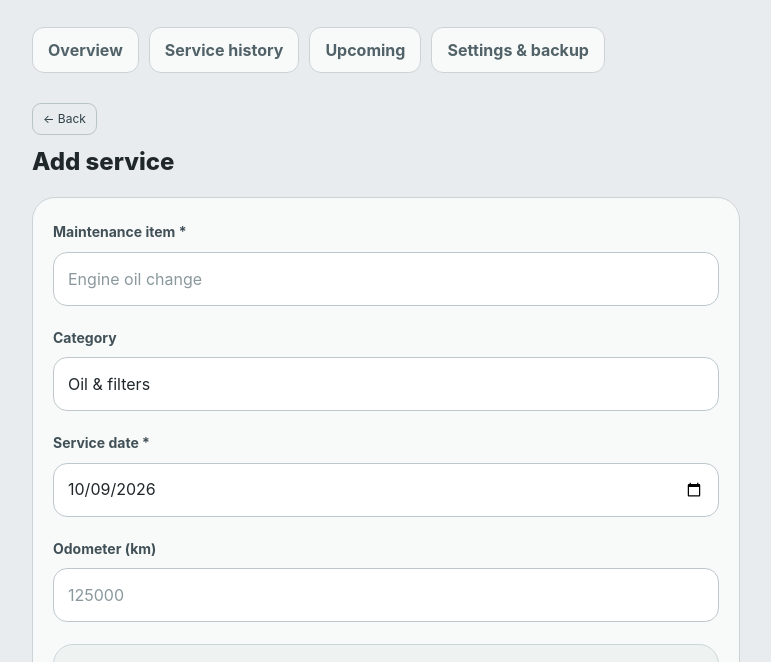
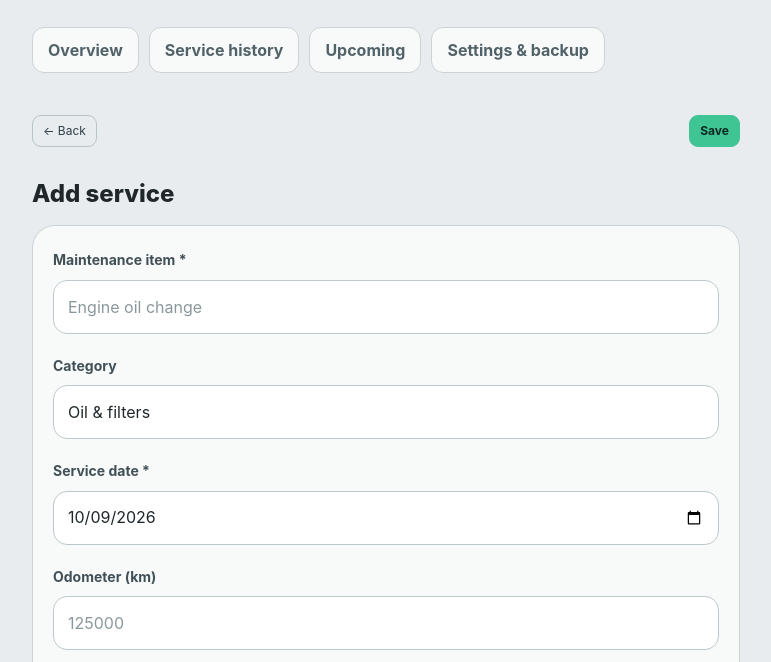
Before and after one commit to abojkov/util-web-garage, a plain HTML site: page index.html in a window 1280 px wide. Both pictures are taken after a click on the button "＋ Add service record". Shown: the part 61-723 px from the top of the page, without its empty margins (254-1025 px from the left). Drawn offline with Linux system fonts and the light colour scheme.

Commit message:
[no-issue] Improve save button on action

```diff
--- a/index.html
+++ b/index.html
@@ -698,6 +698,39 @@
 
     #serviceCostTotal {
       margin-top: 4px
+    }
+    #editor.tab > .editor-actions {
+      display: flex;
+      flex-direction: row;
+      justify-content: space-between;
+      align-items: center !important;
+      position: sticky;
+      top: 0;
+      padding: 12px 0;
+      background: var(--bg);
+      z-index: 50
+    }
+
+    .editor-actions button {
+      flex-shrink: 0
+    }
+
+    .editor-actions .editor-save {
+      background: var(--mint);
+      border-color: var(--mint);
+      color: #0d2a22;
+      font-weight: 700
+    }
+
+    .editor-actions .editor-save:hover {
+      background: #6dd9b2;
+      border-color: #6dd9b2
+    }
+
+    @media print {
+      #editor > .editor-actions {
+        display: none
+      }
     }
   </style>
   <style>
@@ -1393,10 +1426,11 @@
     </div>
     <p class="hint text-center">Made for your iPhone · No accounts · No server · Decimal comma supported</p></section>
   <section id="editor" class="tab hidden">
-    <div class="d-flex justify-content-between align-items-center mb-3">
+    <div class="editor-actions d-flex justify-content-between align-items-center mb-3">
       <button id="backBtn" class="mini-btn">← Back</button>
-      <div id="editorTitle" class="section-title">Add service</div>
+      <button class="mini-btn editor-save" type="submit" form="entryForm">Save</button>
     </div>
+    <div id="editorTitle" class="section-title mb-3">Add service</div>
     <div class="panel">
       <form id="entryForm"><input id="entryId" type="hidden"><input id="entryType" type="hidden">
         <div class="mb-3"><label class="form-label" for="entryName">Maintenance item *</label><input id="entryName"
@@ -1463,7 +1497,6 @@
                                                                                             rows="3" maxlength="1000"
                                                                                             placeholder="Parts, oil type, details…"></textarea>
         </div>
-        <button class="btn-mint w-100" type="submit">Save record</button>
       </form>
     </div>
   </section>
```
